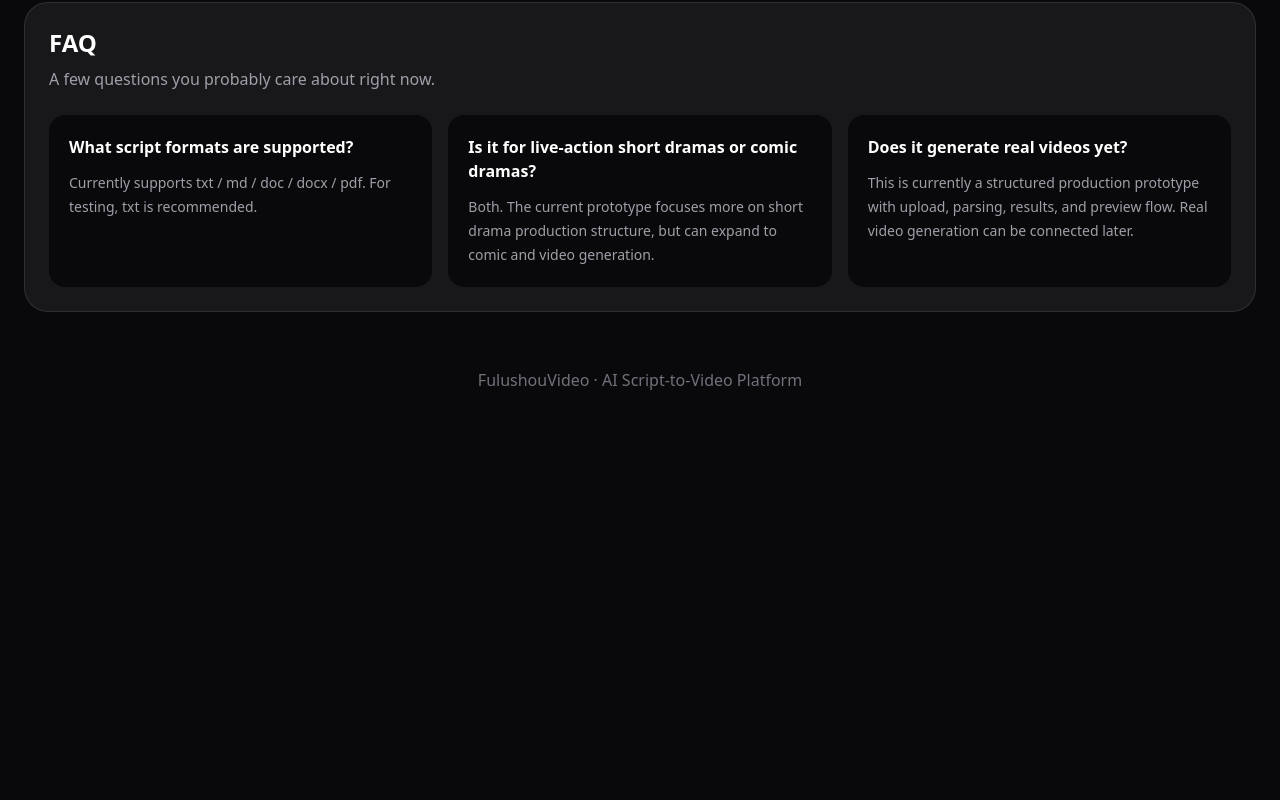
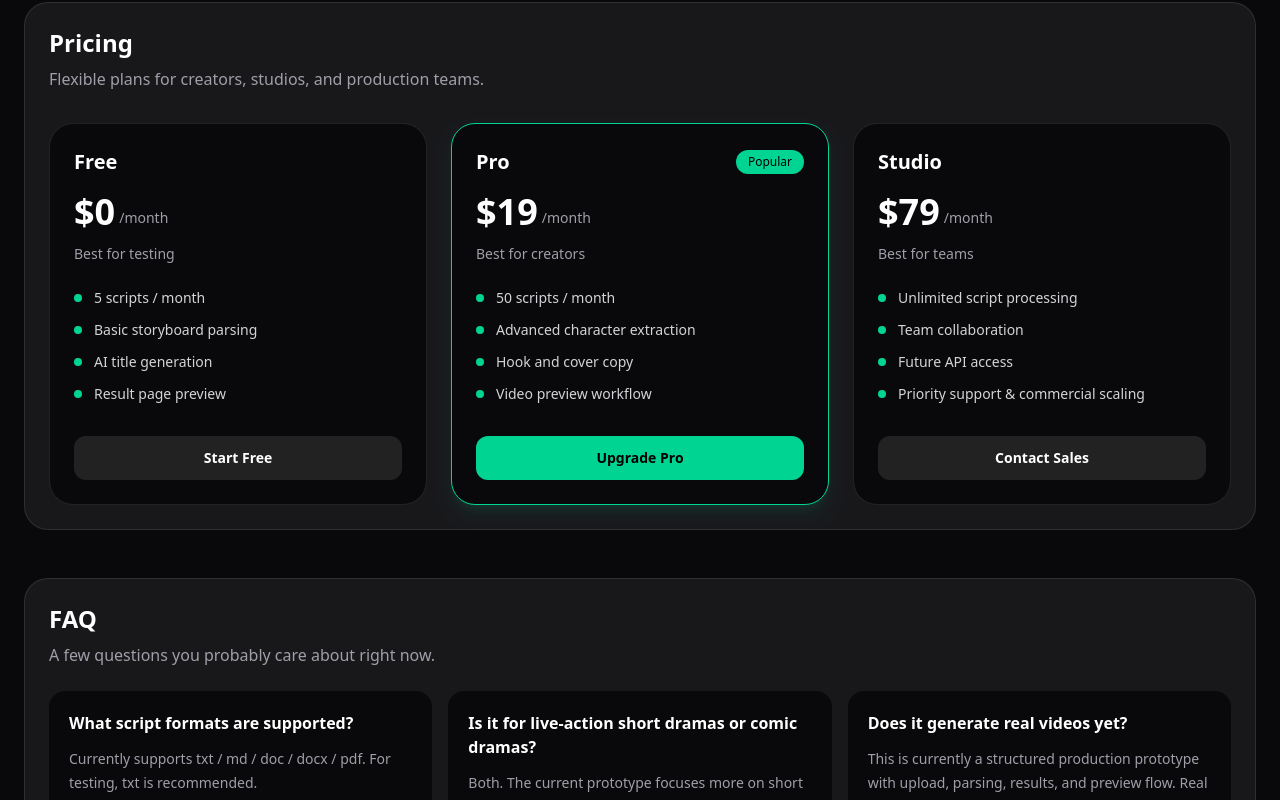
Before and after one commit to flexible-fls/story2video-web, a Next.js app: page /en in a window 1280 px wide. Shown: the part 1540-2340 px from the top of the page. Before the commit the page ends 1964 px from the top, so only its background shows below. Built offline with nearby package versions, Linux system fonts and the light colour scheme.

Commit message:
add pricing section

```diff
--- a/src/app/[locale]/page.tsx
+++ b/src/app/[locale]/page.tsx
@@ -123,7 +123,8 @@ export default function LocalizedHome() {
     },
   ];
 
-  const steps = locale === "zh"
+  const steps =
+    locale === "zh"
       ? [
           "上传标准剧本",
           "系统解析项目与角色",
@@ -137,7 +138,8 @@ export default function LocalizedHome() {
           "View result page and video preview",
         ];
 
-  const faqs = locale === "zh"
+  const faqs =
+    locale === "zh"
       ? [
           {
             q: "支持哪些剧本格式？",
@@ -164,6 +166,67 @@ export default function LocalizedHome() {
           {
             q: "Does it generate real videos yet?",
             a: "This is currently a structured production prototype with upload, parsing, results, and preview flow. Real video generation can be connected later.",
+          },
+        ];
+
+  const pricing =
+    locale === "zh"
+      ? [
+          {
+            name: "Free",
+            price: "¥0",
+            period: "/月",
+            desc: "适合测试与体验",
+            features: ["每月 5 个剧本", "基础分镜解析", "AI 标题生成", "结果页预览"],
+            button: "立即开始",
+            highlight: false,
+          },
+          {
+            name: "Pro",
+            price: "¥99",
+            period: "/月",
+            desc: "适合个人创作者",
+            features: ["每月 50 个剧本", "高级角色识别", "封面文案与爆点文案", "视频预览工作流"],
+            button: "升级 Pro",
+            highlight: true,
+          },
+          {
+            name: "Studio",
+            price: "¥399",
+            period: "/月",
+            desc: "适合团队生产",
+            features: ["无限剧本处理", "团队协作能力", "后续可接 API", "优先支持与商用扩展"],
+            button: "联系商务",
+            highlight: false,
+          },
+        ]
+      : [
+          {
+            name: "Free",
+            price: "$0",
+            period: "/month",
+            desc: "Best for testing",
+            features: ["5 scripts / month", "Basic storyboard parsing", "AI title generation", "Result page preview"],
+            button: "Start Free",
+            highlight: false,
+          },
+          {
+            name: "Pro",
+            price: "$19",
+            period: "/month",
+            desc: "Best for creators",
+            features: ["50 scripts / month", "Advanced character extraction", "Hook and cover copy", "Video preview workflow"],
+            button: "Upgrade Pro",
+            highlight: true,
+          },
+          {
+            name: "Studio",
+            price: "$79",
+            period: "/month",
+            desc: "Best for teams",
+            features: ["Unlimited script processing", "Team collaboration", "Future API access", "Priority support & commercial scaling"],
+            button: "Contact Sales",
+            highlight: false,
           },
         ];
 
@@ -258,9 +321,7 @@ export default function LocalizedHome() {
               </div>
             )}
 
-            {message && (
-              <div className="mt-4 text-sm text-emerald-400">{message}</div>
-            )}
+            {message && <div className="mt-4 text-sm text-emerald-400">{message}</div>}
 
             <button
               onClick={handleUpload}
@@ -315,10 +376,7 @@ export default function LocalizedHome() {
 
             <div className="mt-6 space-y-4">
               {steps.map((step, index) => (
-                <div
-                  key={step}
-                  className="flex items-center gap-4 rounded-2xl bg-zinc-950 p-4"
-                >
+                <div key={step} className="flex items-center gap-4 rounded-2xl bg-zinc-950 p-4">
                   <div className="flex h-10 w-10 items-center justify-center rounded-full bg-emerald-400 text-sm font-bold text-black">
                     {index + 1}
                   </div>
@@ -381,6 +439,67 @@ export default function LocalizedHome() {
 
       <section className="mx-auto max-w-7xl px-6 py-6">
         <div className="rounded-3xl border border-white/10 bg-zinc-900 p-6">
+          <div className="text-2xl font-semibold">
+            {locale === "zh" ? "价格方案" : "Pricing"}
+          </div>
+          <div className="mt-2 text-zinc-400">
+            {locale === "zh"
+              ? "为个人创作者、工作室与团队准备的不同使用方案。"
+              : "Flexible plans for creators, studios, and production teams."}
+          </div>
+
+          <div className="mt-8 grid gap-6 lg:grid-cols-3">
+            {pricing.map((plan) => (
+              <div
+                key={plan.name}
+                className={`rounded-3xl border p-6 ${
+                  plan.highlight
+                    ? "border-emerald-400 bg-zinc-950 shadow-lg shadow-emerald-400/10"
+                    : "border-white/10 bg-zinc-950"
+                }`}
+              >
+                <div className="flex items-center justify-between">
+                  <div className="text-xl font-semibold">{plan.name}</div>
+                  {plan.highlight && (
+                    <div className="rounded-full bg-emerald-400 px-3 py-1 text-xs font-medium text-black">
+                      {locale === "zh" ? "推荐" : "Popular"}
+                    </div>
+                  )}
+                </div>
+
+                <div className="mt-4 flex items-end gap-1">
+                  <span className="text-4xl font-bold">{plan.price}</span>
+                  <span className="pb-1 text-sm text-zinc-400">{plan.period}</span>
+                </div>
+
+                <div className="mt-3 text-sm text-zinc-400">{plan.desc}</div>
+
+                <div className="mt-6 space-y-3">
+                  {plan.features.map((feature) => (
+                    <div key={feature} className="flex items-center gap-3 text-sm text-zinc-300">
+                      <span className="inline-block h-2 w-2 rounded-full bg-emerald-400" />
+                      <span>{feature}</span>
+                    </div>
+                  ))}
+                </div>
+
+                <button
+                  className={`mt-8 w-full rounded-xl py-3 text-sm font-semibold transition ${
+                    plan.highlight
+                      ? "bg-emerald-400 text-black hover:opacity-90"
+                      : "bg-white/10 text-white hover:bg-white/15"
+                  }`}
+                >
+                  {plan.button}
+                </button>
+              </div>
+            ))}
+          </div>
+        </div>
+      </section>
+
+      <section className="mx-auto max-w-7xl px-6 py-6">
+        <div className="rounded-3xl border border-white/10 bg-zinc-900 p-6">
           <div className="text-2xl font-semibold">FAQ</div>
           <div className="mt-2 text-zinc-400">
             {locale === "zh"
```
Lines whose indentation alone changed are shown as unchanged.
